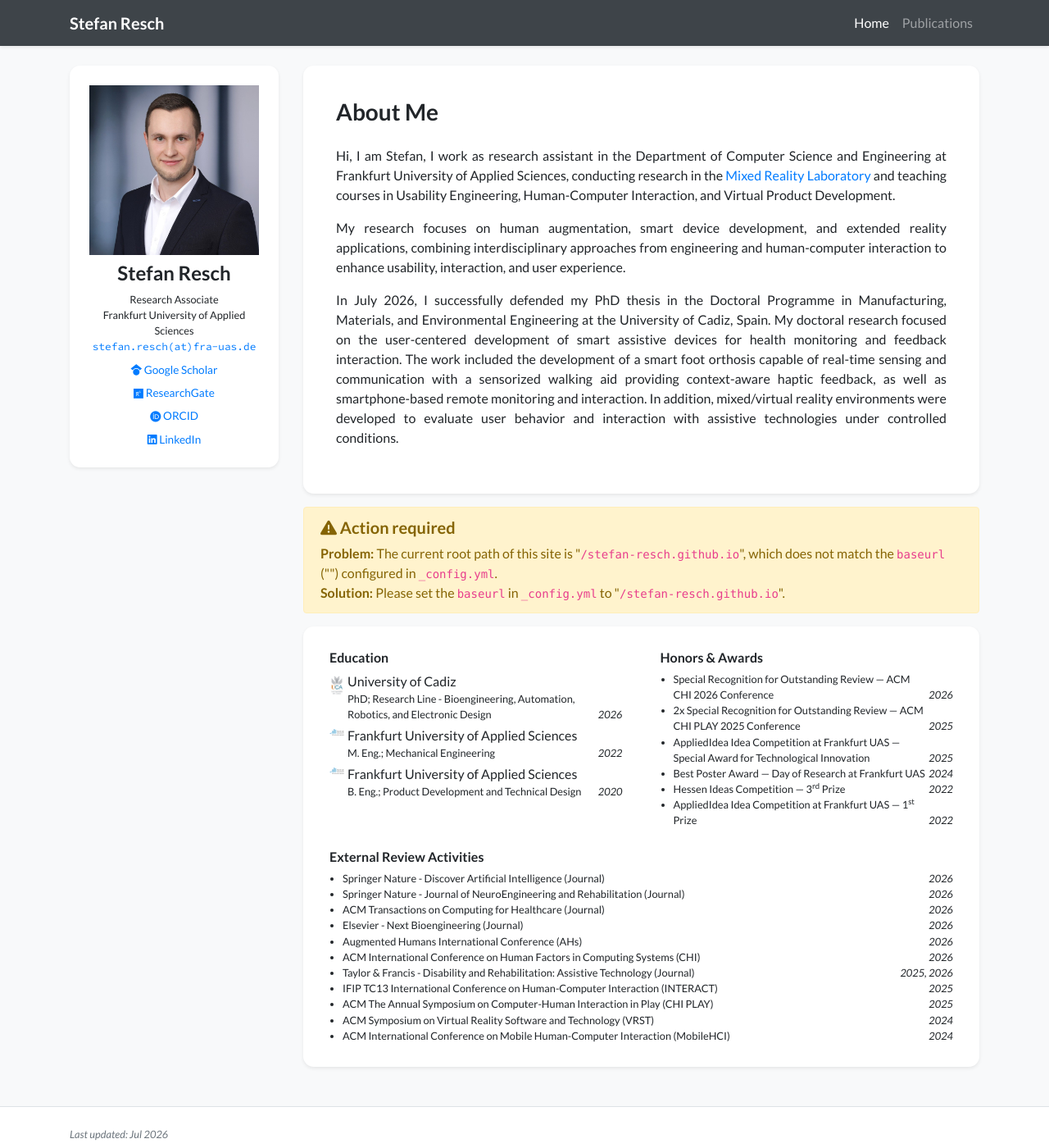
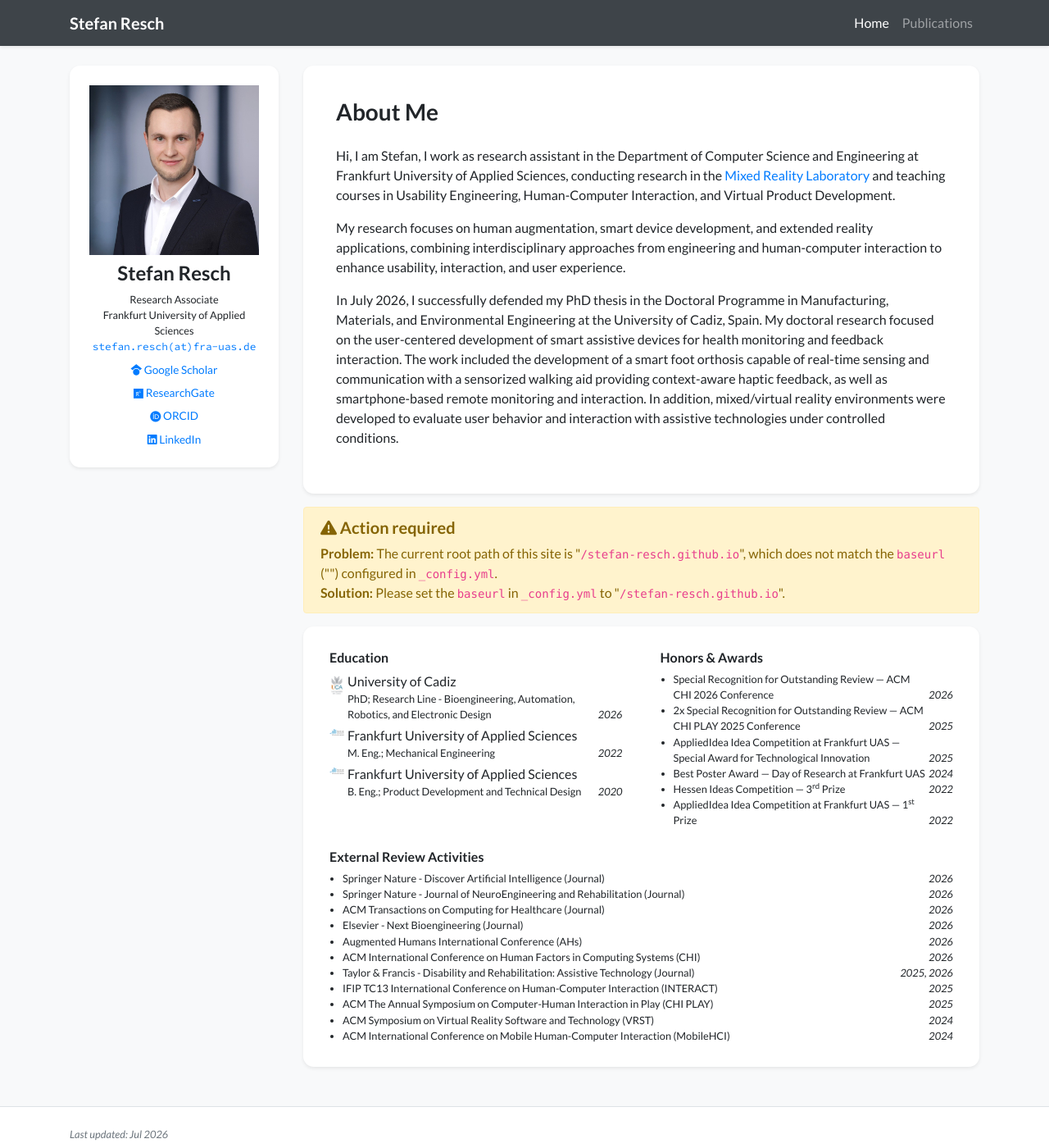
Before and after one commit to Stefan-Resch/stefan-resch.github.io, a Jekyll site: the page built from index.html, in a window 1280 px wide and 1400 px high. Shown: the whole window at 82% size. Built offline with Jekyll 4.4.1, drawn with Linux system fonts in a browser that asks for light colours; nearby versions of some CDN libraries; a style sheet for code colours, icons or effects is not loaded.

Commit message:
Update global.css

```diff
--- a/assets/css/global.css
+++ b/assets/css/global.css
@@ -37,11 +37,9 @@ h1, h2, h3, h4, h5, h6,
     font-weight: 400;
 }
 
-.text-profile-bio,
-.text-profile-bio p {
+.text-profile-bio {
     /* font-family: "Raleway"; */
     font-weight: 400;
-    text-align: justify;
 }
 
 .navbar {
```
